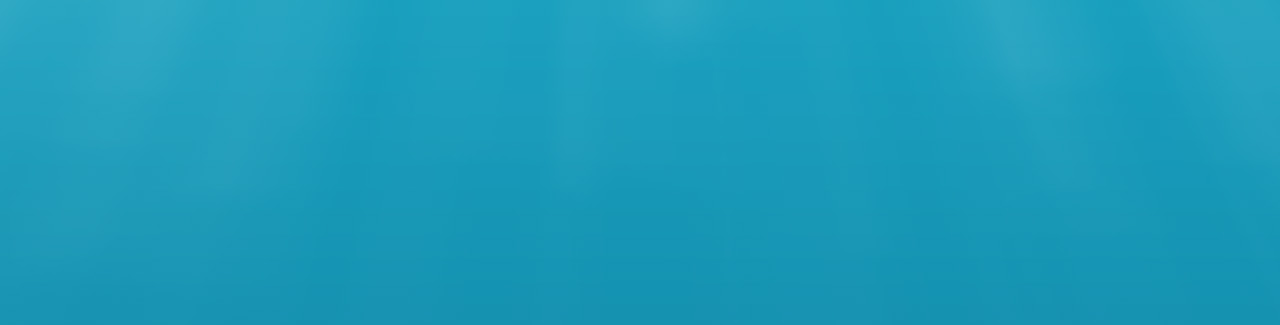
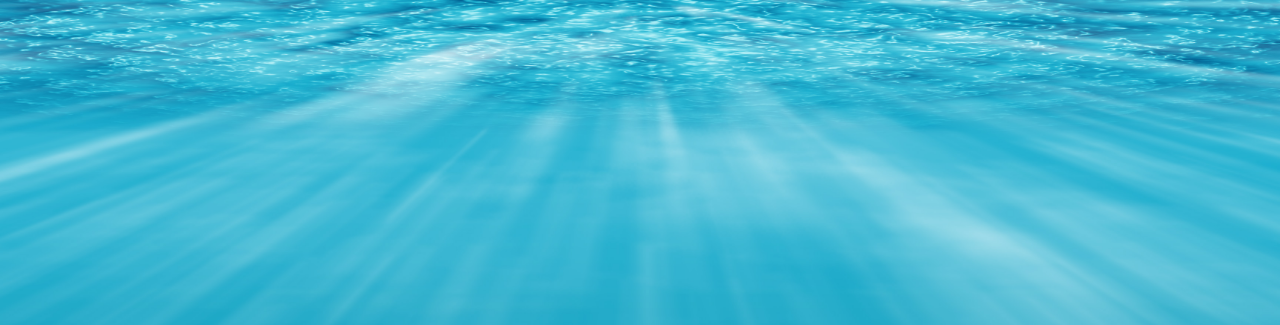
Before and after one commit to carterfa/Word-Guess-Game, a plain HTML site: page index.html in a window 1280 px wide. Shown: the top 325 px of the page. Drawn offline with nearby package versions, Linux system fonts and the light colour scheme.

Commit message:
Update style.css

```diff
--- a/assets/css/style.css
+++ b/assets/css/style.css
@@ -1,9 +1,18 @@
-body {
+html {
     background-image: url(../images/background.jpg);
     background-repeat: no-repeat;
     background-position: center;
-    font-family: Verdana, Geneva, Tahoma, sans-serif;
-    color: whitesmoke;
+    background-attachment: fixed;
+    -webkit-background-size: cover;
+    -moz-background-size: cover;
+    -o-background-size: cover;
+    background-size: cover;
+    height: 100%;
+    overflow: hidden;
+}
+
+body {
+font-family: Verdana, Geneva, Tahoma, sans-serif;
 }
 
 .outer {
```
